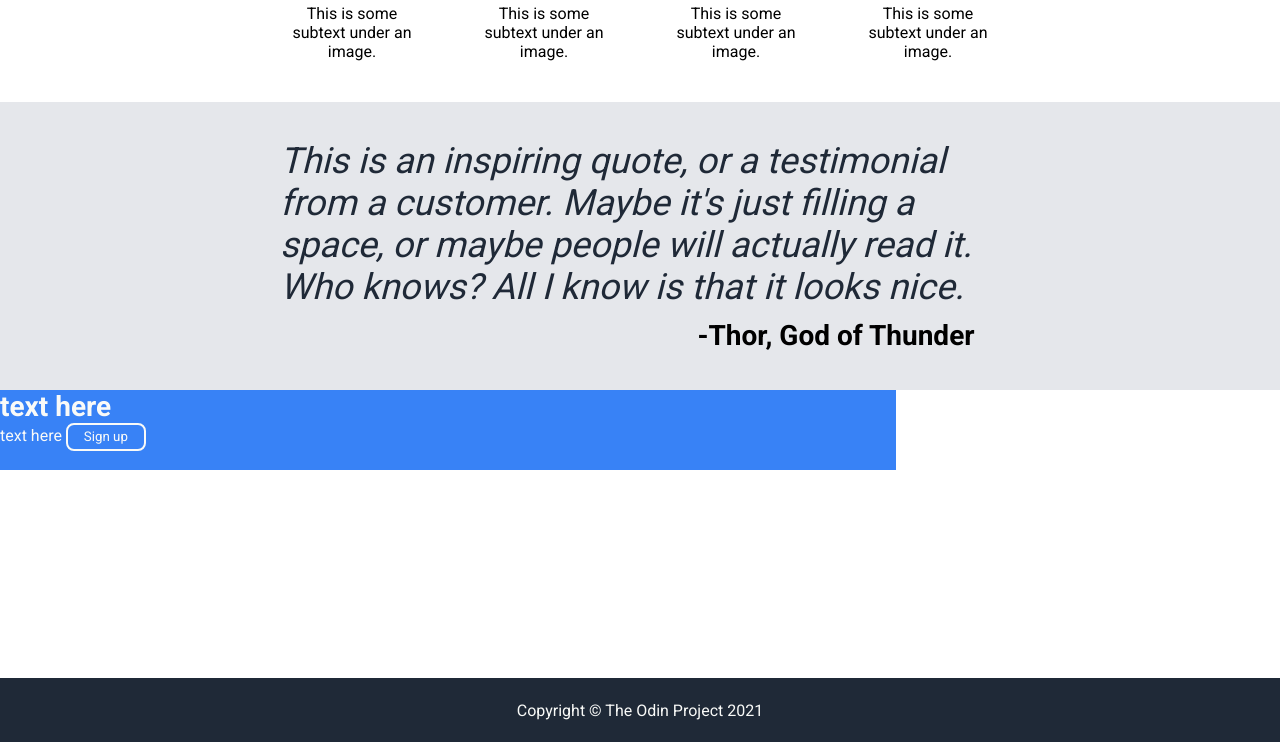
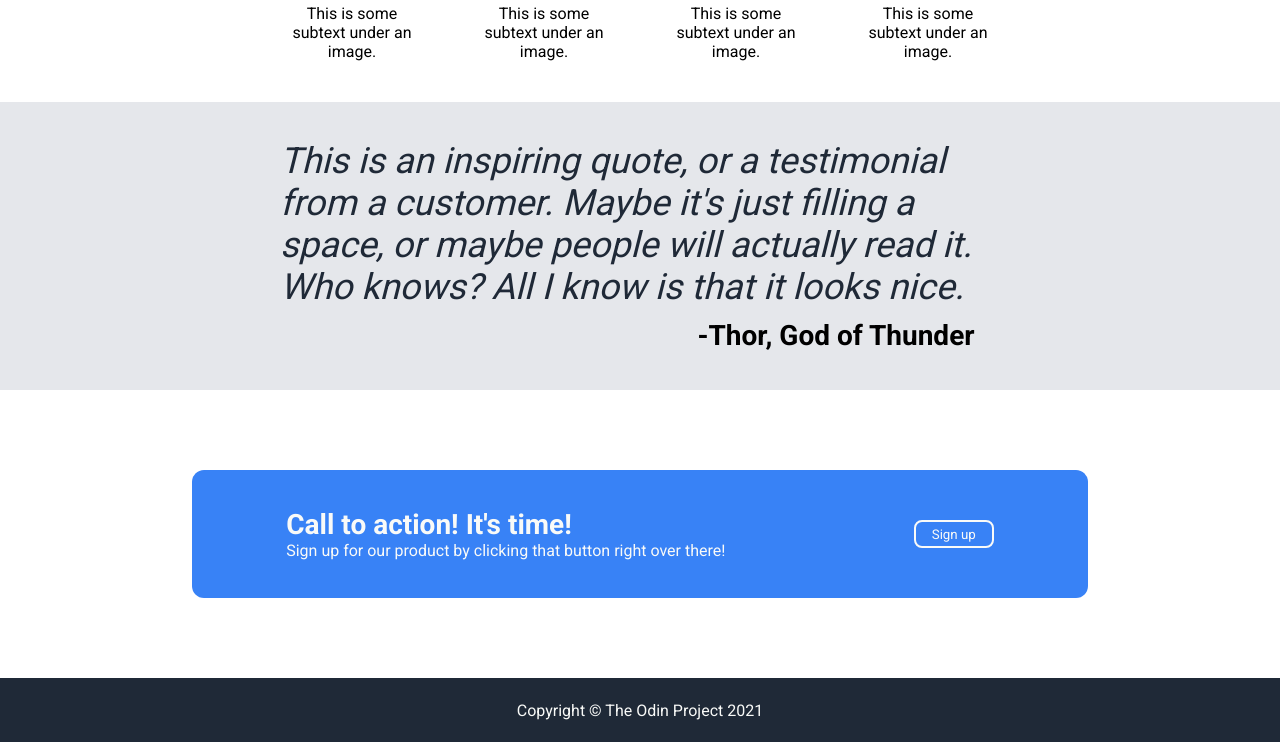
Before and after one commit to xxh296/langing-page, a plain HTML site: page index.html in a window 1280 px wide. Shown: the part 538-1280 px from the top of the page. Drawn offline with Linux system fonts and the light colour scheme.

Commit message:
Complete section3.

```diff
--- a/index.html
+++ b/index.html
@@ -52,10 +52,11 @@
         </div>
         <div class="section3">
             <div class="cta-box">
-            <h1>text here</h1>
-            <p>text here</p>
-            <button>Sign up</button>
+                <div><h1>Call to action! It's time!</h1>
+                <p>Sign up for our product by clicking that button right over there!</p></div>
+                <button>Sign up</button>
             </div>
+
         </div>
         <footer>Copyright &copy; The Odin Project 2021</footer>
 </body>
--- a/style.css
+++ b/style.css
@@ -167,12 +167,18 @@ footer {
 .section3 {
     height: 18em;
     display: flex;
+    justify-content: center;
+    align-items: center;
 }
 
 .cta-box {
     background-color: #3882f6;
     width: 70%;
-    height: 5em;
+    height: 8em;
+    border-radius: 12px;
+    display: flex;
+    justify-content: space-around;
+    align-items: center;
 }
 
 .cta-box button {
```
